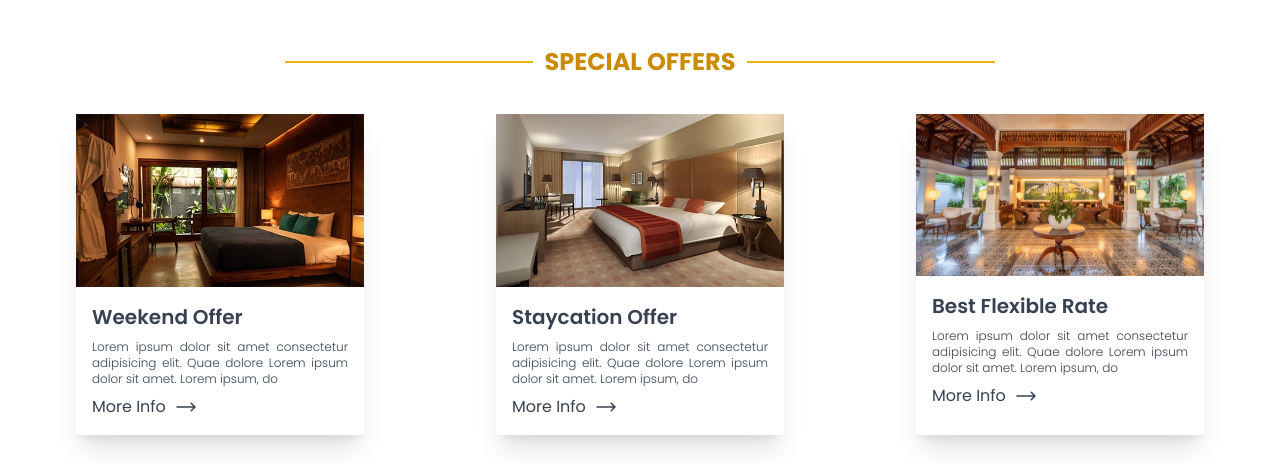
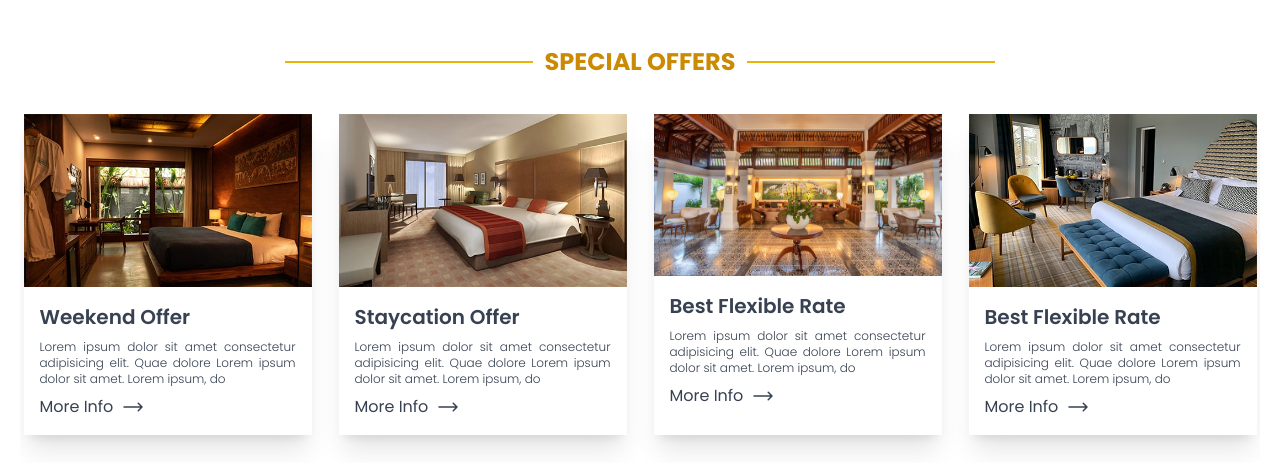
Before and after one commit to wirawanmahardika/dawala-landing-page, a website: page index.html in a window 1280 px wide. Shown: the part 714-1178 px from the top of the page. Drawn offline with Linux system fonts and the light colour scheme.

Commit message:
style: mengatur jumlah modal dalam satu baris pada spesial offer di size lg dan xl

```diff
--- a/index.html
+++ b/index.html
@@ -129,7 +129,7 @@
       </div>
 
       <div
-        class="overflow-x-auto mt-2 py-7 gap-x-5 gap-y-8 justify-items-center flex flex-nowrap sm:grid sm:grid-cols-2 lg:grid-cols-3"
+        class="overflow-x-auto mt-2 py-7 gap-x-5 gap-y-8 justify-items-center flex flex-nowrap sm:grid sm:grid-cols-2 lg:grid-cols-3 xl:grid-cols-4"
       >
         <div class="shadow-xl w-72">
           <div class="relative z-[88]">
```
Also changed, not shown: css/style.css.
